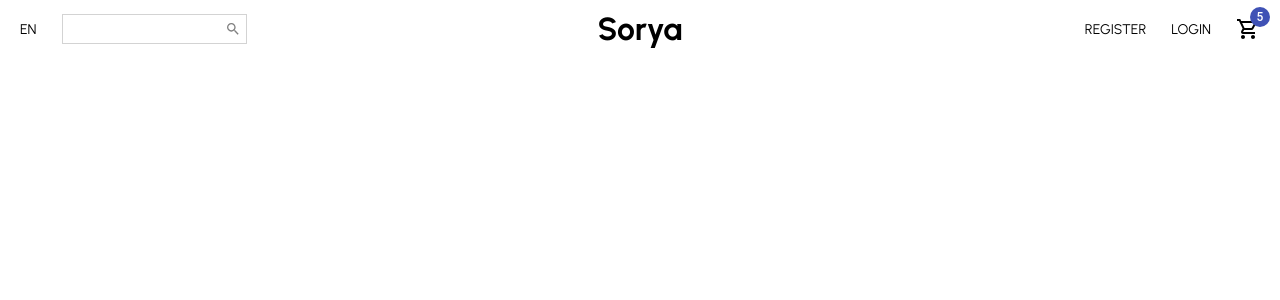
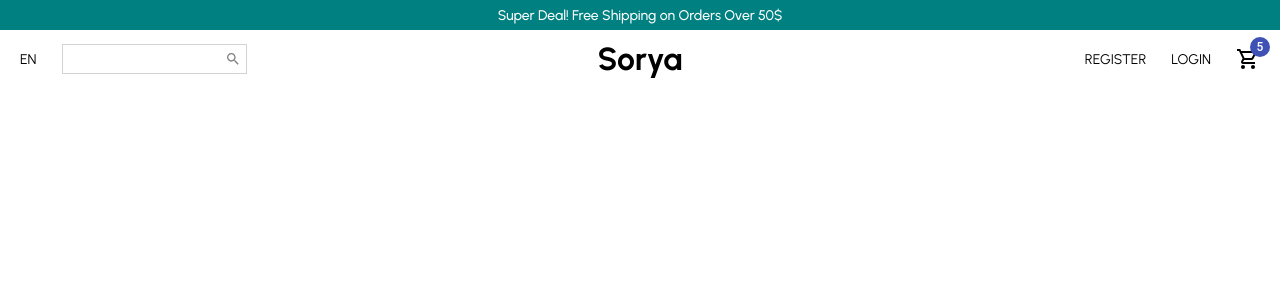
Before and after one commit to khaledAIVR/Sorya-ecom, a React (Create React App) app: page / in a window 1280 px wide. Shown: the top 300 px of the page. Built offline with nearby package versions, Linux system fonts and the light colour scheme.

Commit message:
Added Announcement UI

```diff
--- a/src/App.jsx
+++ b/src/App.jsx
@@ -1,8 +1,7 @@
-import { Navbar } from "./components/Navbar";
 import { Home } from "./pages/Home";
 
 const App = () => {
-  return <Navbar />;
+  return <Home />;
 };
 
 export default App;
--- /dev/null
+++ b/src/components/Announcement.jsx
@@ -0,0 +1,17 @@
+import React from "react";
+import styled from "styled-components";
+
+const Container = styled.div`
+  height: 30px;
+  background-color: teal;
+  color: white;
+  display: flex;
+  align-items: center;
+  justify-content: center;
+  font-size: 14px;
+  font-weight: 500;
+`;
+
+export const Announcement = () => {
+  return <Container>Super Deal! Free Shipping on Orders Over 50$</Container>;
+};
--- a/src/pages/Home.jsx
+++ b/src/pages/Home.jsx
@@ -1,5 +1,11 @@
 import React from "react";
-
+import { Navbar } from "../components/Navbar";
+import { Announcement } from "../components/Announcement";
 export const Home = () => {
-  return <div>Hello</div>;
+  return (
+    <>
+      <Announcement />
+      <Navbar />
+    </>
+  );
 };
```
